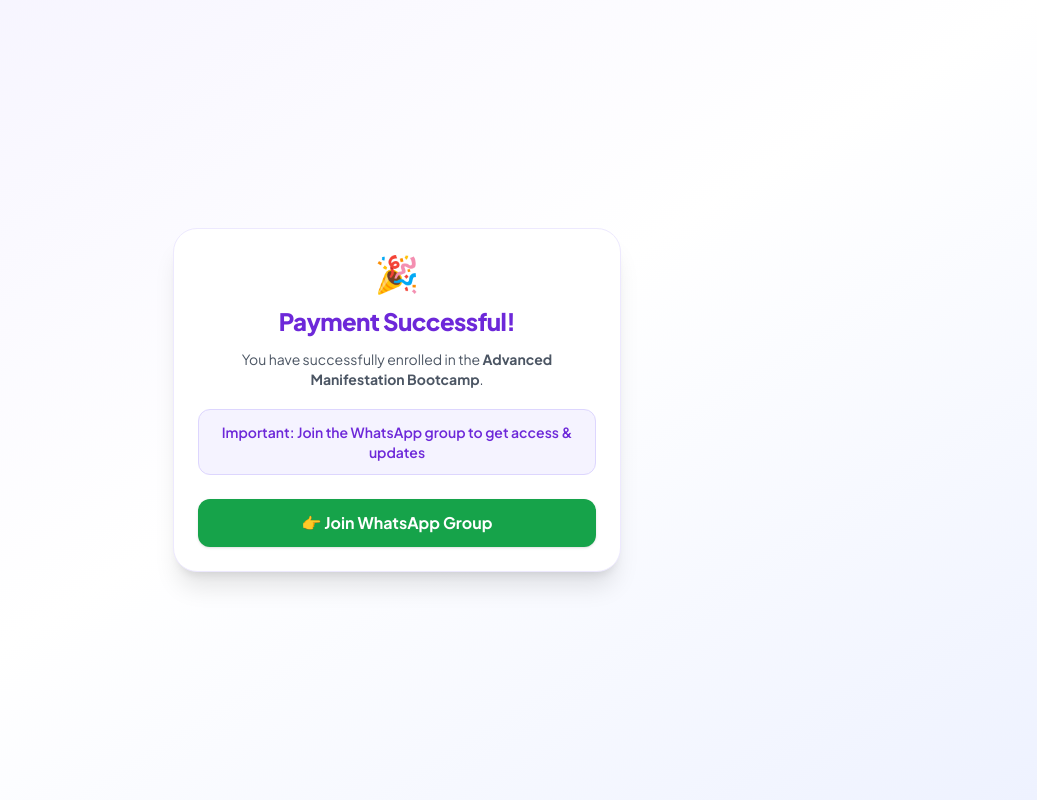
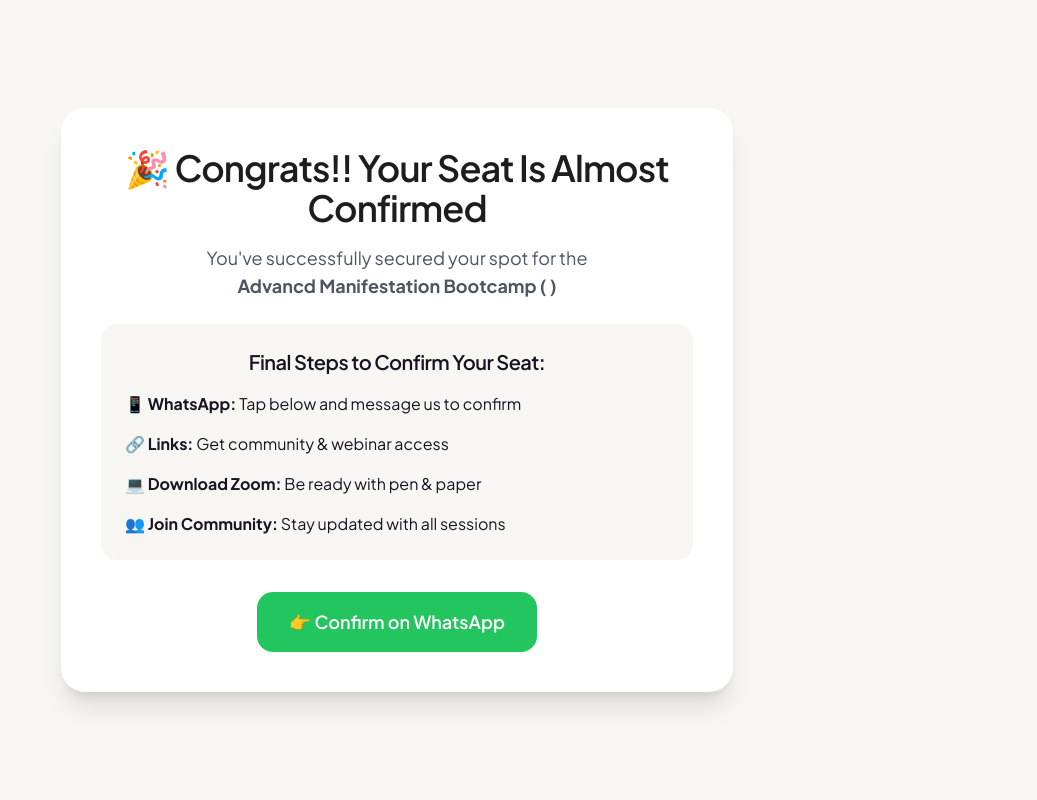
Before and after one commit to offbeatculture/Scientific-Manifestation-fb13, a React (Vite) app: page /1499-ty in a window 1280 px wide. Shown: the whole page, without its empty margins (243-1280 px from the left). Built offline with nearby package versions, Linux system fonts and the light colour scheme; no server answers; the HTML template or start-up script is replaced by a standard one.

Commit message:
add more details

```diff
--- a/src/pages/Thankupage1499.tsx
+++ b/src/pages/Thankupage1499.tsx
@@ -1,61 +1,70 @@
-import { useEffect } from "react";
-import { useFacebookPixel } from "@/hooks/useFacebookPixel";
+import React, { useEffect, useState } from "react";
 
-const WHATSAPP_LINK = "https://chat.whatsapp.com/InN1bbsRK70Izoz1mfAGVY"; // 🔴 replace
-
-export default function ThankYouPurchase() {
-  useFacebookPixel();
+export default function ThankYouPage() {
+  const [date, setDate] = useState("");
 
   useEffect(() => {
-    document.title = "Payment Successful 🎉";
+    fetch("https://docs.google.com/spreadsheets/d/e/2PACX-1vQTwPzzgnuxnM99svb-wpxDwzfPA-3lZP9cVqLv4hMH0GtKLollq3-tOFZ0jgzug_-vl3zXvo_HBYNs/pub?gid=43987342&single=true&output=csv")
+      .then((res) => res.text())
+      .then((data) => {
+        const row = data.split("\n")[1]; // first data row
+        const dateValue = row.split(",")[3]; // column index 3
+        console.log(row);
 
-    // 🔥 Track Purchase
-    if (typeof window !== "undefined" && window.fbq) {
-      window.fbq("track", "Purchase", {
-        value: 1499,
-        currency: "INR",
+        setDate(dateValue.replace(/"/g, "").trim());
       });
-    }
   }, []);
 
+  console.log("date",date);
+
+  const whatsappLink =
+    "join.ankitneerav.com/5day-adv-mb";
+
   return (
-    <section className="min-h-screen flex items-center justify-center px-4 bg-gradient-to-br from-violet-50 via-white to-indigo-50">
-      <div className="w-full max-w-md rounded-3xl bg-white shadow-xl p-6 text-center border border-violet-100">
+    <div className="min-h-screen flex items-center justify-center bg-[#f7f6f3] px-4">
 
-        {/* Success Emoji */}
-        <div className="text-4xl mb-3">🎉</div>
+      <div className="max-w-2xl w-full bg-white rounded-3xl shadow-xl p-8 md:p-10 text-center">
 
-        {/* Heading */}
-        <h1 className="text-2xl font-black text-violet-700">
-          Payment Successful!
+        {/* HEADER */}
+        <h1 className="text-3xl md:text-4xl font-semibold text-[#1d1d1d] mb-4">
+          🎉 Congrats!! Your Seat Is Almost Confirmed
         </h1>
 
-        <p className="mt-3 text-sm text-gray-600">
-          You have successfully enrolled in the{" "}
-          <strong>Advanced Manifestation Bootcamp</strong>.
+        <p className="text-lg text-gray-600 mb-6">
+          You've successfully secured your spot for the   {" "} <br></br>
+          <span className="font-bold ">
+             Advancd Manifestation Bootcamp ( {date})
+          </span>
         </p>
 
-        {/* Highlight */}
-        <div className="mt-5 bg-violet-50 border border-violet-200 rounded-xl p-3 text-sm font-semibold text-violet-700">
-          Important: Join the WhatsApp group to get access & updates
+        {/* STEPS */}
+        <div className="text-left bg-[#f7f6f3] rounded-2xl p-6 mb-8 space-y-4">
+          <h2 className="text-xl font-semibold text-center mb-4">
+            Final Steps to Confirm Your Seat:
+          </h2>
+
+          <p>📱 <b>WhatsApp:</b> Tap below and message us to confirm</p>
+          <p>🔗 <b>Links:</b> Get community & webinar access</p>
+          <p>💻 <b>Download Zoom:</b> Be ready with pen & paper</p>
+          <p>👥 <b>Join Community:</b> Stay updated with all sessions</p>
         </div>
 
-        {/* CTA Button */}
+        {/* CTA */}
         <a
-          href={WHATSAPP_LINK}
+          href={whatsappLink}
           target="_blank"
           rel="noopener noreferrer"
-          className="mt-6 inline-block w-full rounded-xl bg-green-600 px-6 py-3 text-white font-bold shadow hover:bg-green-700 transition"
+          className="inline-block bg-green-500 hover:bg-green-600 text-white text-lg font-semibold px-8 py-4 rounded-2xl transition"
         >
-          👉 Join WhatsApp Group
+          👉 Confirm on WhatsApp
         </a>
 
-        {/* Small note */}
-        {/* <p className="mt-4 text-xs text-gray-500">
-          We’ve also sent details to your email 📩
+        {/* FOOT NOTE */}
+        {/* <p className="text-sm text-gray-500 mt-6">
+          ⚠️ Access will only be shared on WhatsApp after confirmation
         </p> */}
 
       </div>
-    </section>
+    </div>
   );
 }
```
